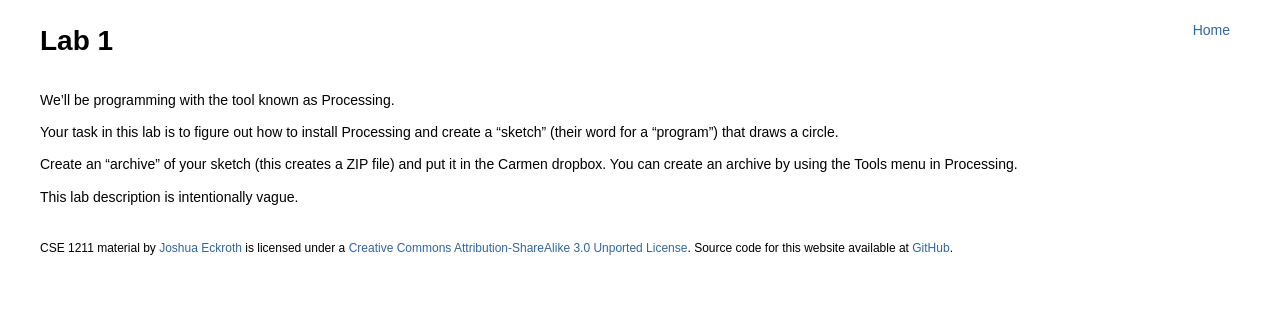
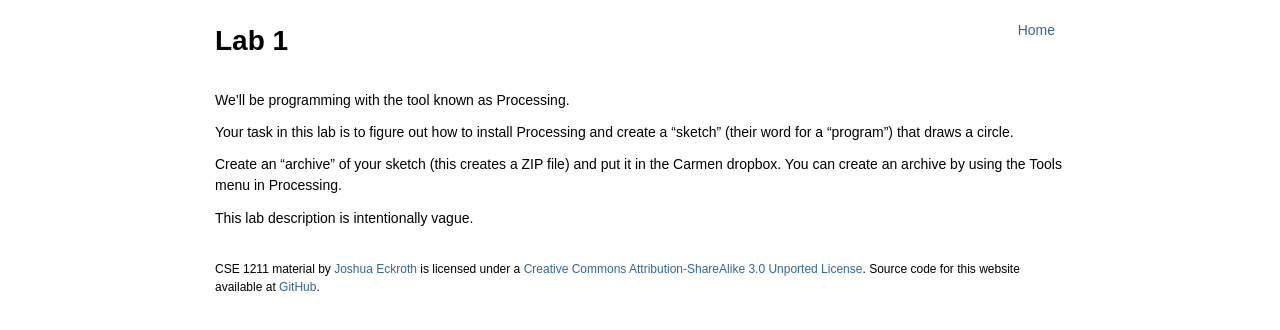
Before and after one commit to joshuaeckroth/cse1211-website, a Jekyll site: the page built from labs/_posts/2013-01-04-lab-1.markdown, in a window 1280 px wide. Shown: the top 330 px of the page. Built offline with Jekyll 4.4.1, drawn with Linux system fonts in a browser that asks for light colours; Markdown is read by kramdown in place of the engine named in the settings; comment, search, counter and statistics services are not loaded.

Commit message:
Make pages that aren't the front page skinnier.

```diff
--- a/_layouts/post.html
+++ b/_layouts/post.html
@@ -4,7 +4,7 @@
     <link rel="stylesheet" type="text/css" href="/css/style.css">
   </head>
   <body>
-    <div id="container">
+    <div id="container-tight">
       <div class="metatop">
         <span class="homelink">
           <a href="/">Home</a>
--- a/css/style.css
+++ b/css/style.css
@@ -14,6 +14,11 @@ body {
 #container {
     margin: 0 auto;
     max-width: 1200px;
+}
+
+#container-tight {
+    margin: 0 auto;
+    max-width: 850px;
 }
 
 h1 {
```
